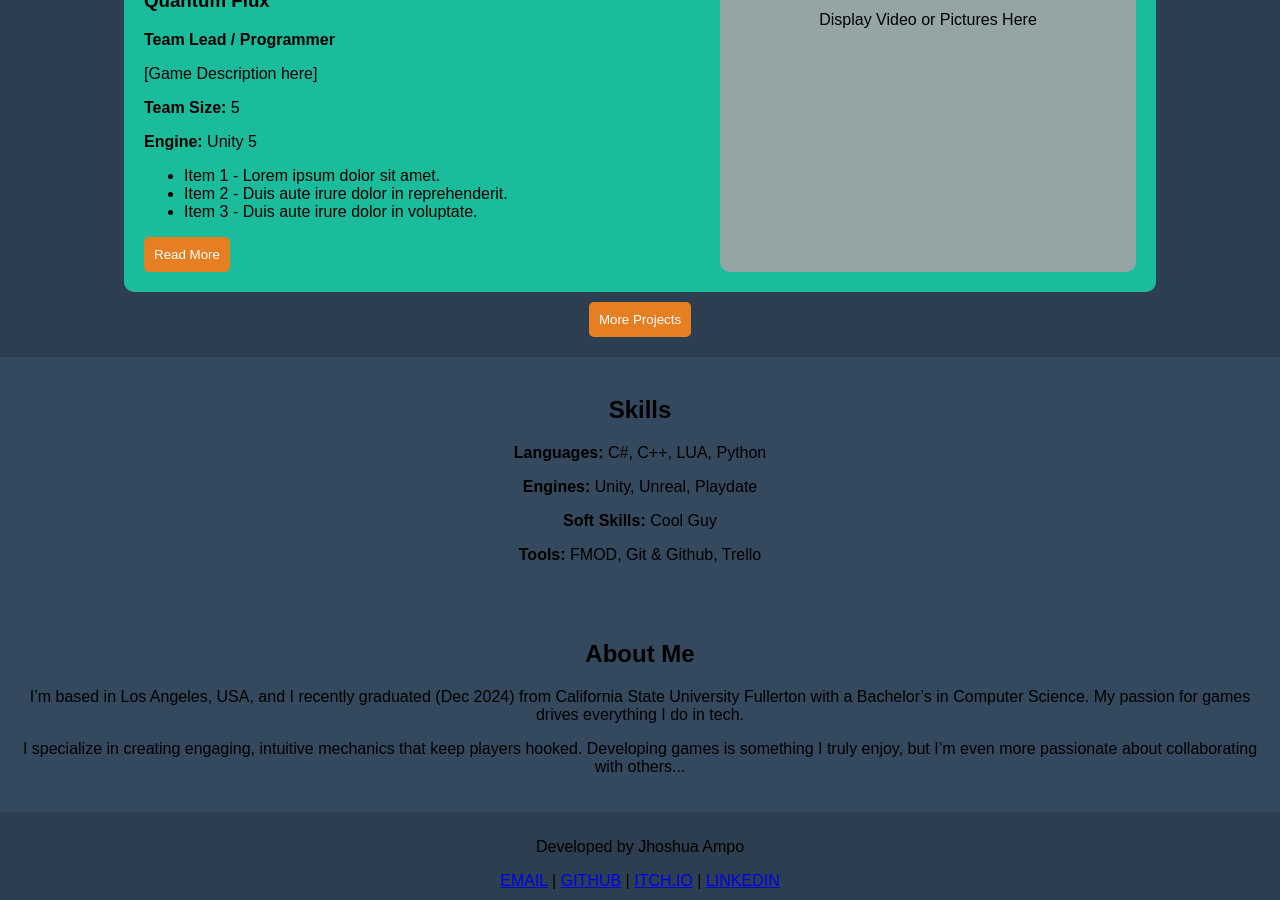
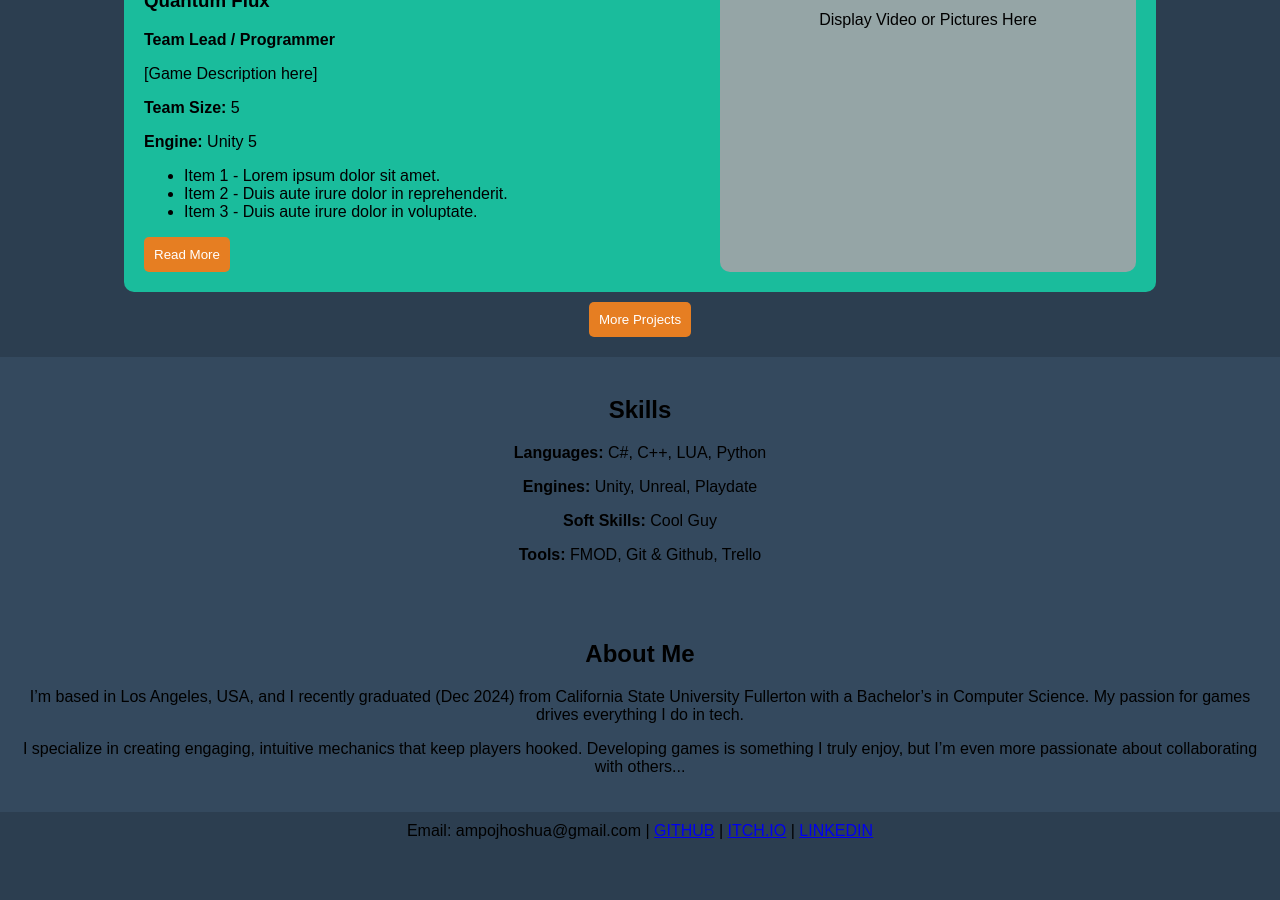
Before and after one commit to Waffle-Fish/Waffle-Fish.github.io, a Jekyll site: the page built from README.md, in a window 1280 px wide and 900 px high, scrolled down 1277 px. Built offline with Jekyll 4.4.1, drawn with Linux system fonts in a browser that asks for light colours; our own code applies the rules of GitHub Pages for plain Markdown files; after the commit the page ends 2127 px from its top, so only the background shows below that.

Commit message:
update footer links

```diff
--- a/_layouts/default.html
+++ b/_layouts/default.html
@@ -91,8 +91,7 @@
     </section>
 
     <footer class="footer">
-        <p>Developed by Jhoshua Ampo</p>
-        <a href="#">EMAIL</a> | <a href="#">GITHUB</a> | <a href="#">ITCH.IO</a> | <a href="#">LINKEDIN</a>
+        <a>Email: ampojhoshua@gmail.com</a> | <a href="https://github.com/Waffle-Fish">GITHUB</a> | <a href="https://wafflefish.itch.io/">ITCH.IO</a> | <a href="https://www.linkedin.com/in/jhoshua-ampo/">LINKEDIN</a>
     </footer>
 
 </body>
```
